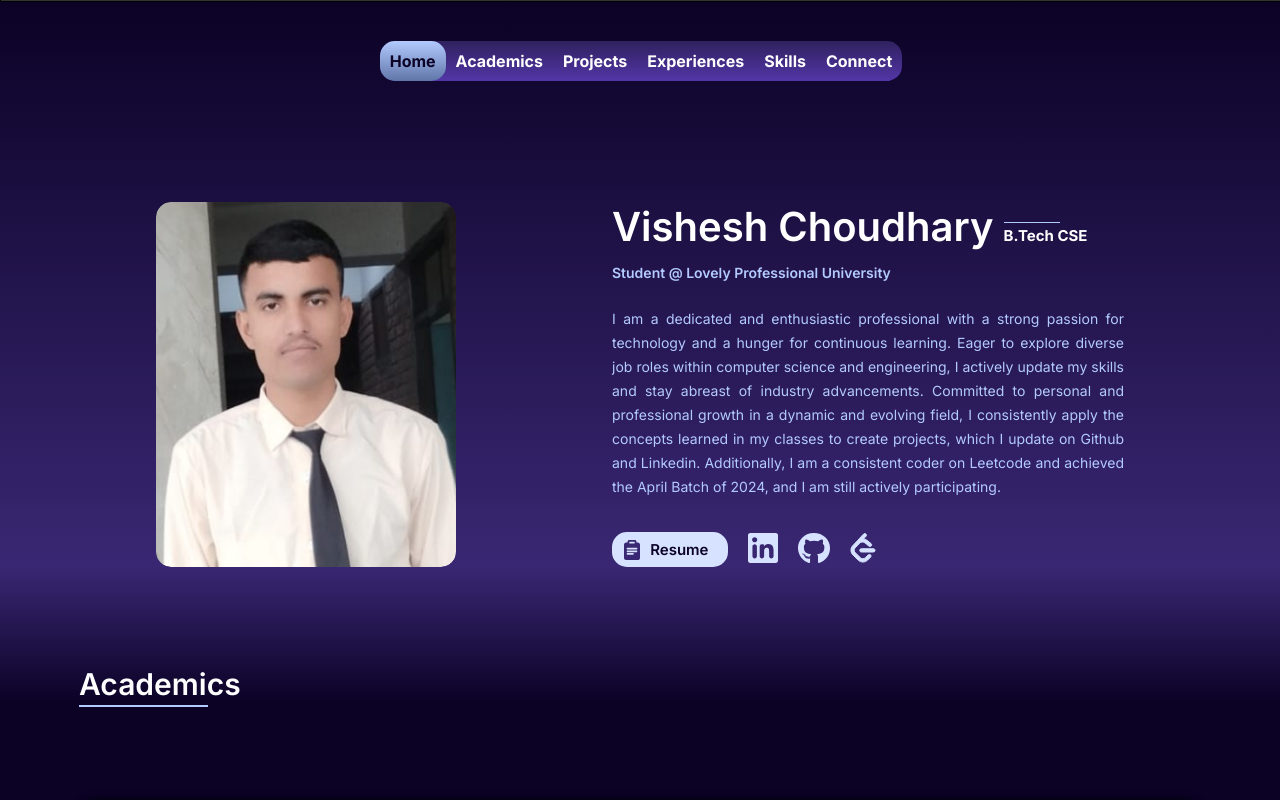
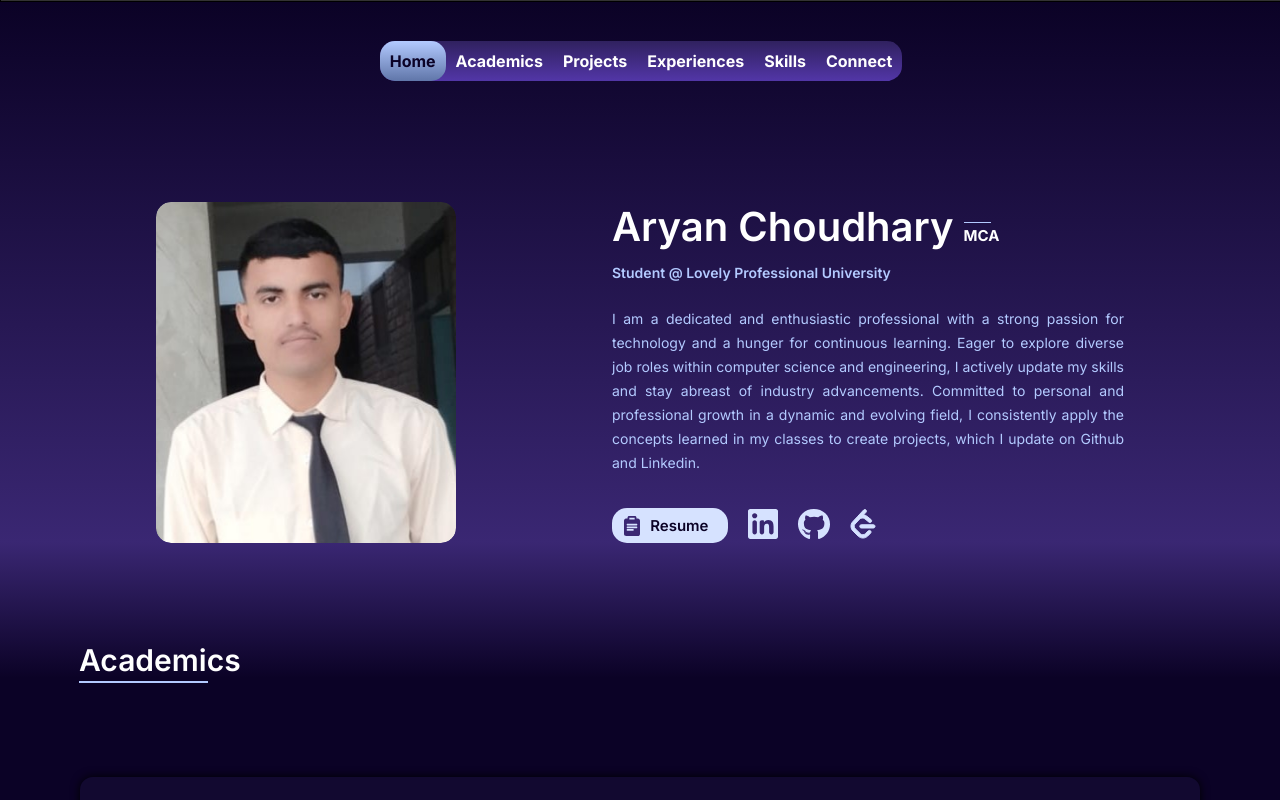
Before and after one commit to visheshchoudhary/portfolio, a React (Create React App) app: page / in a window 1280 px wide. Shown: the top 800 px of the page. Built offline with nearby package versions, Linux system fonts and the light colour scheme; the HTML template or start-up script is replaced by a standard one.

Commit message:
Update Hero component with new content and animations

```diff
--- a/src/Components/Hero/Hero.js
+++ b/src/Components/Hero/Hero.js
@@ -32,8 +32,8 @@ const Hero = () => {
       <div id="hero1" className="hero__content">
         {/* Hero Name with AOS Animation */}
         <div {...getAosData("fade-up", 0)} className="hero_name">
-          <h1 className="hero_name1">Vishesh Choudhary</h1>
-          <h3 className="hero_name2">B.Tech CSE</h3>
+          <h1 className="hero_name1">Aryan Choudhary</h1>
+          <h3 className="hero_name2">MCA</h3>
         </div>
 
         {/* Education Section with AOS Animation */}
@@ -44,7 +44,7 @@ const Hero = () => {
         {/* About Section with AOS Animation */}
         <div {...getAosData("fade-up", 200)} className="hero_about">
           <h1 className="hero_about1">
-            I am a dedicated and enthusiastic professional with a strong passion for technology and a hunger for continuous learning. Eager to explore diverse job roles within computer science and engineering, I actively update my skills and stay abreast of industry advancements. Committed to personal and professional growth in a dynamic and evolving field, I consistently apply the concepts learned in my classes to create projects, which I update on Github and Linkedin. Additionally, I am a consistent coder on Leetcode and achieved the April Batch of 2024, and I am still actively participating.
+            I am a dedicated and enthusiastic professional with a strong passion for technology and a hunger for continuous learning. Eager to explore diverse job roles within computer science and engineering, I actively update my skills and stay abreast of industry advancements. Committed to personal and professional growth in a dynamic and evolving field, I consistently apply the concepts learned in my classes to create projects, which I update on Github and Linkedin.
           </h1>
         </div>
 
@@ -52,7 +52,7 @@ const Hero = () => {
         <div {...getAosData("fade-up", 300)} className="hero_links">
           <div className="hero_link_btn">
             <img src={resume} className="hero_link_btn_img" alt="Resume" />
-            <a className="hero_link_btn_text" href="https://drive.google.com/file/d/1rBU1VFSnRQSC1F-BeTQwQGDZhjNddZeB/vie">Resume</a>
+            <a className="hero_link_btn_text" href="https://drive.google.com/file/d/1rBU1VFSnRQSC1F-BeTQwQGDZhjNddZe/vie">Resume</a>
           </div>
           <div className="hero_link_btn1">
             <a href="https://www.linkedin.com/in/aryan-choudhary-68205a383"><img  src={linkedin} className="hero_link_btn_img1" alt="LinkedIn" /></a>
```
